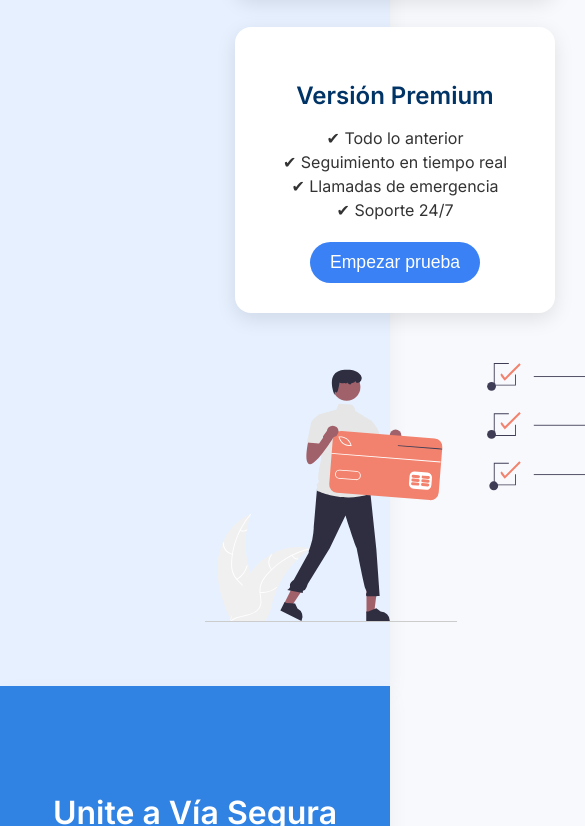
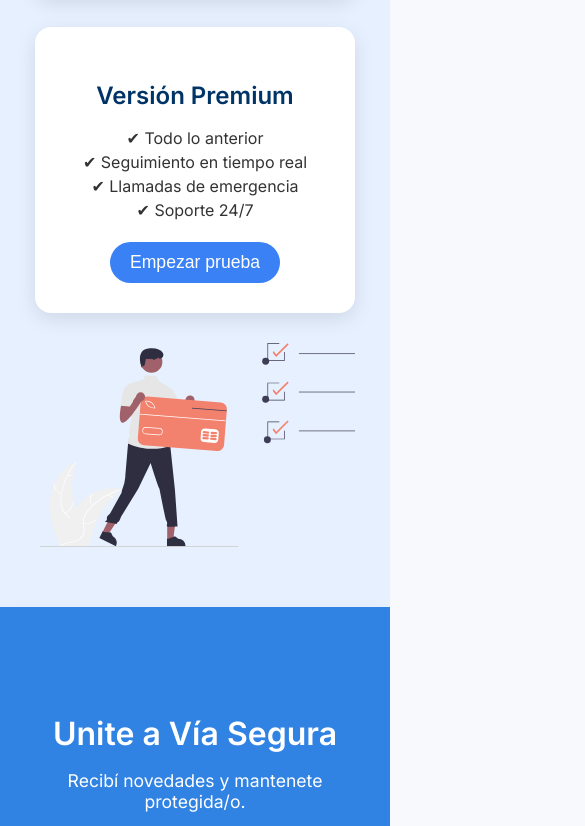
Before and after one commit to tatilai/viaseguralanding, a plain HTML site: page index.html in a window 390 px wide. Shown: the part 3537-4363 px from the top of the page, 585 px wide, since content can reach past the window. Drawn offline with Linux system fonts and the light colour scheme.

Commit message:
responsive

```diff
--- a/style.css
+++ b/style.css
@@ -551,10 +551,24 @@ h1{
   }
 
   .imagen-plan img {
-    max-width: 100%;
+   /* max-width: 100%;
     margin-left: 0;
-    margin-top: 20px;
+    margin-top: 20px;*/
+    width: 90%;            /* Usá un porcentaje en lugar de 100% para que no llegue al borde */
+    max-width: 250px;      /* Ajustá el máximo tamaño visible */
+    margin: 0 auto;
+    display: block;
   }
+
+  body {
+  overflow-x: hidden;
+}
+
+.contenedor-plan-general,
+.contenedor-planes {
+  width: 100%;
+  box-sizing: border-box;
+}
 
   .contenedor-plan-general {
     gap: 20px;
@@ -594,7 +608,7 @@ h1{
   flex-wrap: wrap;
   gap: 30px;
   flex-direction: row;
-  margin-left: 400px;
+ /* margin-left: 400px;*/
 }
 
 .plan {
```
